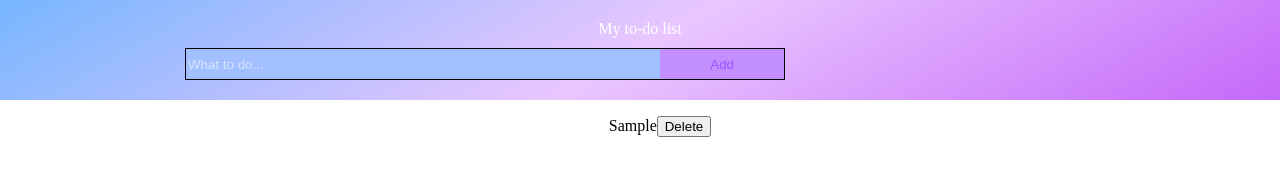
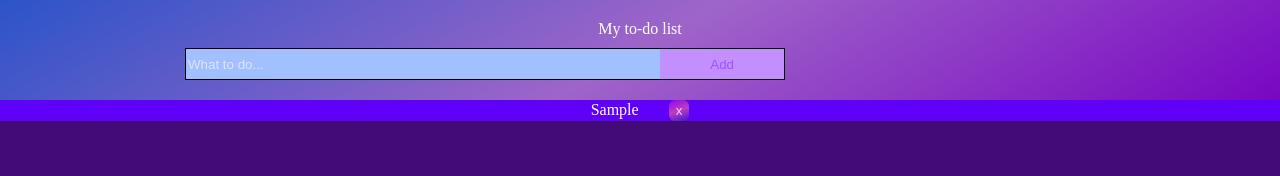
Before and after one commit to L1nar/to-do-list, a plain HTML site: page index.html in a window 1280 px wide. Both pictures are taken after typing "Sample" into the empty fields and a click on the button "Add". Drawn offline with Linux system fonts and the light colour scheme.

Commit message:
Add files via upload

```diff
--- a/css/style.css
+++ b/css/style.css
@@ -9,19 +9,38 @@ html {
 
 body {
     margin: 0;
+    padding: 0;
 }
 
 ul>li {
     list-style: none;
 }
 
+ul {
+    margin: 0;
+    padding: 0;
+}
+
+ul, li {
+    transition: 0.4s;
+    -webkit-user-select: none;
+    -moz-user-select: none;
+    -ms-user-select: none;
+    user-select: none;
+}
+
+p {
+    margin: 0;
+}
+
 .wrapper {
     height: 100%;
     text-align: center;
+    background-color: rgba(60, 2, 114, 0.959);
 }
 
 .content {
-    background: linear-gradient(150deg, rgba(27, 133, 255, 0.6), rgba(220, 160, 255, 0.6), rgba(156, 3, 245, 0.6)), url(../img/rozovye-tiulpany-5.webp);
+    background: linear-gradient(150deg, rgba(27, 133, 255, 0.6), rgba(220, 160, 255, 0.6), rgba(156, 3, 245, 0.6));
     padding: 20px 5px;
     text-align: center;
 }
@@ -55,3 +74,27 @@ ul>li {
     color: rgba(111, 0, 255, 0.425);
     padding: 7px 50px;
 }
+
+.delete {
+    color: rgba(255, 255, 255, 0.774);
+    background: linear-gradient(160deg, rgba(194, 7, 231, 0.5), rgba(250, 104, 153, 0.6),rgba(37, 34, 197, 0.6));
+    border: none;
+    border-radius: 30%;
+    margin-left: 30PX;
+    padding: 3px 7px;
+}
+
+.item {
+    color: white;
+}
+
+.list-style {
+    margin-top: 0px;
+    background-color: rgb(95, 0, 248);
+}
+
+li.checked {
+    background-color: rgb(23, 0, 77);
+    text-decoration: line-through;
+    color: rgb(80, 80, 80);
+  }
--- a/index.html
+++ b/index.html
@@ -15,7 +15,7 @@
                 <button class="btn-style" id="btn">Add</button>
             </div>
         </div>
-    <ul id="list"></ul>
+    <ul id="list" class="list-style"></ul>
     </div>
     <script src="js/script.js"></script>
 </body>
--- a/js/script.js
+++ b/js/script.js
@@ -1,17 +1,24 @@
 const btn = document.querySelector('#btn');
 const input = document.querySelector('#input');
 const list = document.querySelector('#list');
+let elems = document.querySelector('ul li')
 
 btn.addEventListener('click', (event) => {
     const newItem = document.createElement('li'); // document.createElement(); - adds element.
     newItem.classList.add('item'); //element.classList - adds or removes classes for an element.
     newItem.textContent = input.value; //textContent - allows you to read or set the text content of an element.
     const deleteBtn = document.createElement('button');
-    deleteBtn.textContent = 'Delete';
+    deleteBtn.textContent = 'x';
+    deleteBtn.classList.add('delete');
     deleteBtn.addEventListener('click', () => {
         list.removeChild(newItem); // parent.removeChild - removes the specified element from parent.
     })
     newItem.appendChild(deleteBtn); // parent.appendChild - allows you to insert any element at the end of the element.
     list.appendChild(newItem);
     input.value = '';
+    list.addEventListener('click', (event) => {
+        if (event.target.tagName === 'LI') {
+          event.target.classList.toggle('checked');
+        }
+      });
 })
```
